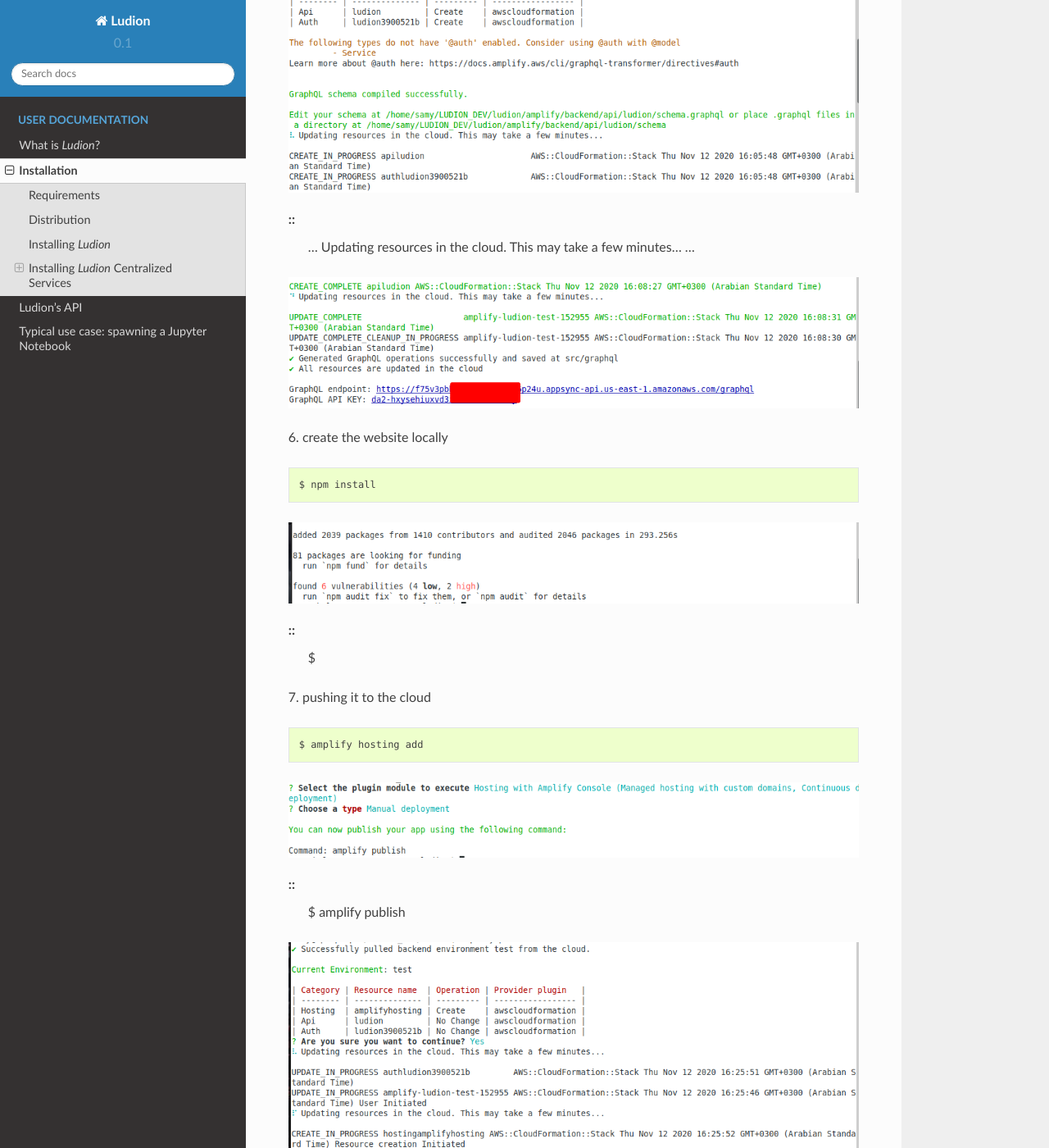
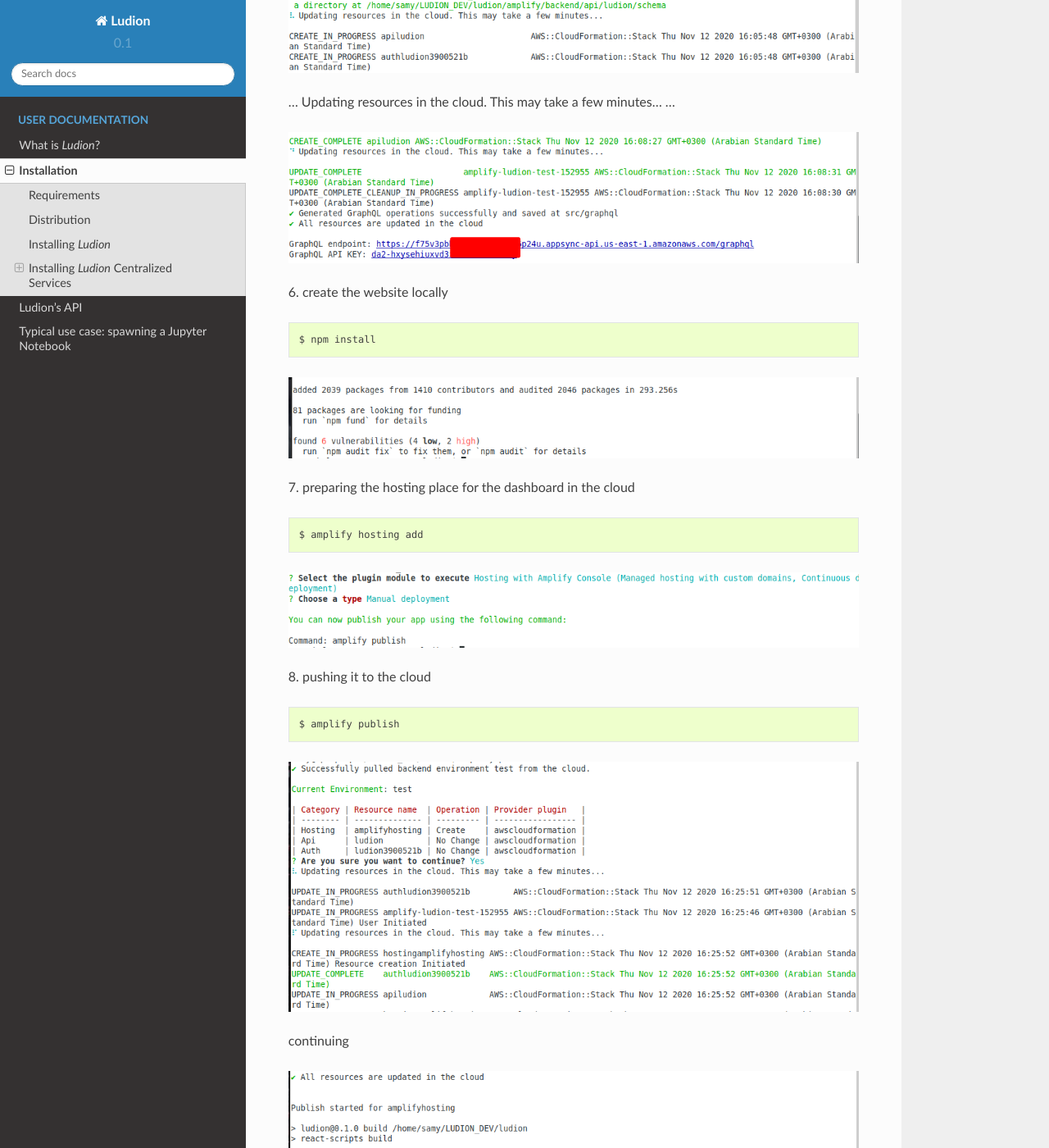
Before and after one commit to samkos/ludion, a Sphinx documentation site: the page built from docs/install.rst, in a window 1280 px wide and 1400 px high, scrolled down 3764 px. Shown: the whole window at 82% size. Built offline with Sphinx 7.4.7 and the Read the Docs theme 2.0.0, drawn with Linux system fonts in a browser that asks for light colours; some of the changed text lies outside the part shown.

Commit message:
updating docs

```diff
--- a/docs/install.rst
+++ b/docs/install.rst
@@ -36,6 +36,7 @@
 
 Current source is available on  Github, use the following command to retrieve
 the latest stable version from the repository:
+
 ::
     $ git clone git@github.com:samkos/ludion.git
 
@@ -133,26 +134,22 @@
   $ amplify add api
 
 .. image:: images/amplifyAddApi.png
-::
-  $
 
 4. Link to an authentication via cognito user pool
 ::
   $ amplify add auth
 
 .. image:: images/amplifyAddAuth.png
-::
-  $
 
 5. push the environment to the cloud
 ::
   $ sh ../install/amplify_push.sh
 
 .. image:: images/amplifyPush1.png
-::
-  ...
-  Updating resources in the cloud. This may take a few minutes...
-  ...
+
+...
+Updating resources in the cloud. This may take a few minutes...
+...
 
 .. image:: images/amplifyPush2.png
 
@@ -160,20 +157,25 @@
 ::
   $ npm install
 .. image:: images/npmInstall.png
-::
-  $
 
-7. pushing it to the cloud
+7. preparing the hosting place for the dashboard in the cloud
 ::
   $ amplify hosting add
 
 .. image:: images/amplifyHostingAdd.png
 
+8. pushing it to the cloud
 ::
   $ amplify publish
 
 .. image:: images/amplifyPublish1.png
+
+continuing
+
 .. image:: images/amplifyPublish2.png
+
+continuing
+
 .. image:: images/amplifyPublish3.png
 
 
```
